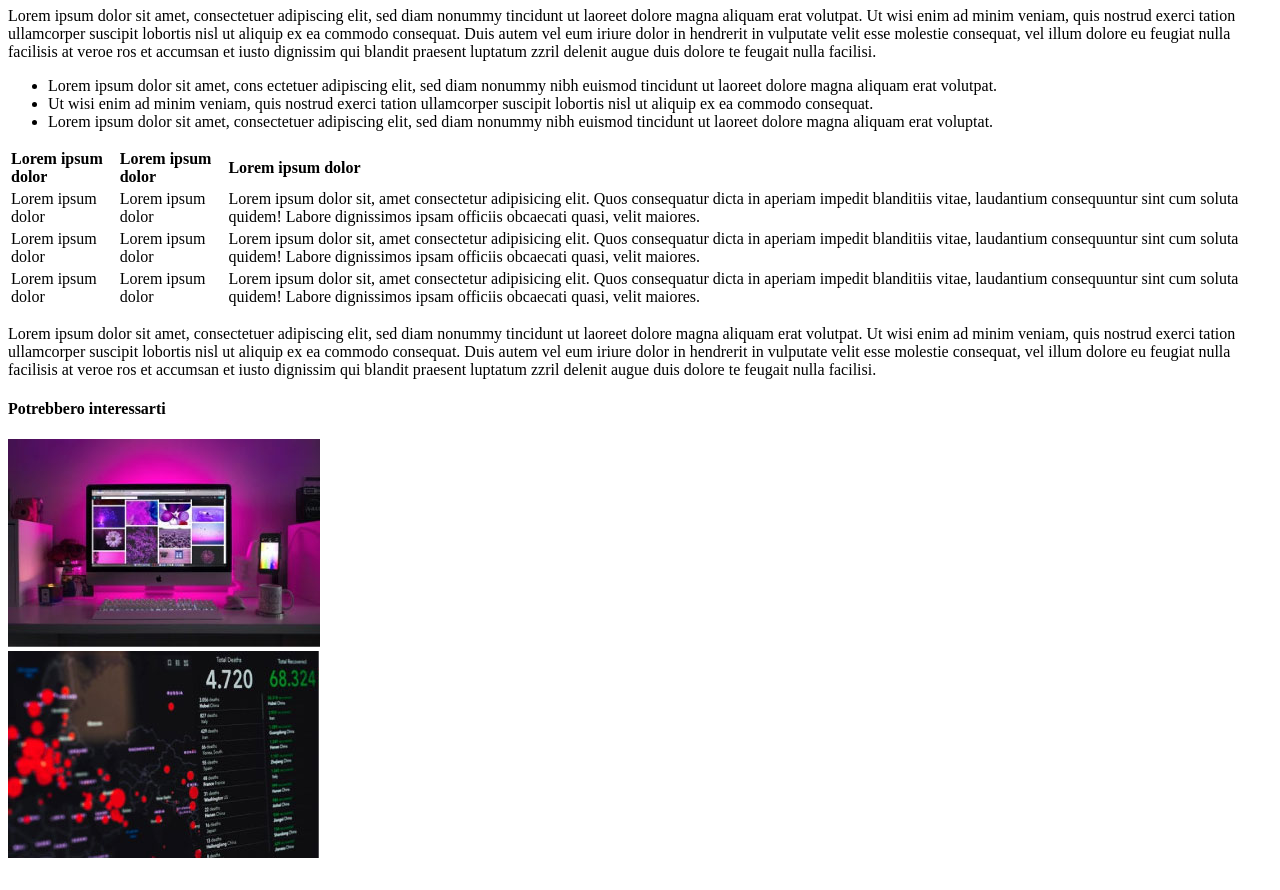
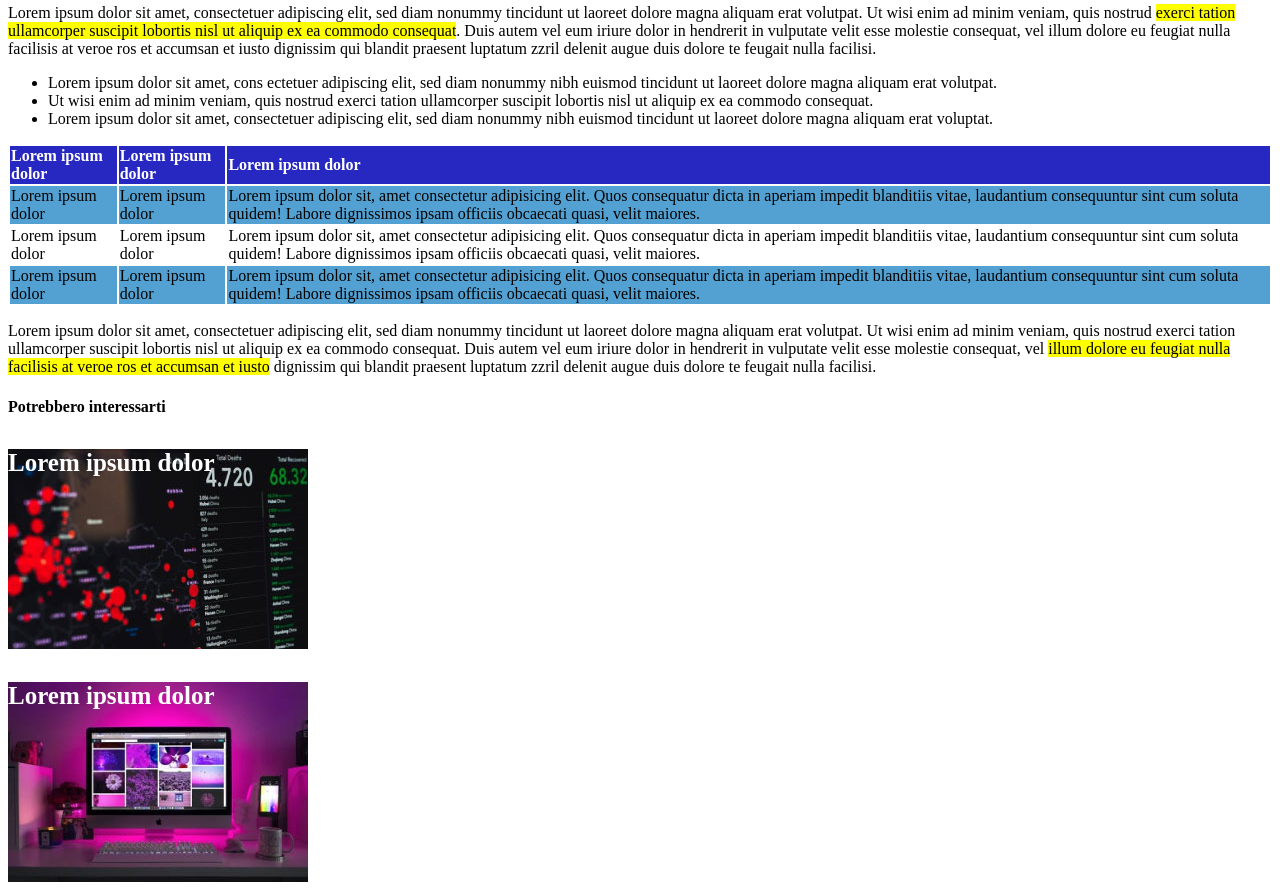
Before and after one commit to robertonesta/html-css-booleaner, a plain HTML site: page index.html in a window 1280 px wide. Shown: the part 609-1499 px from the top of the page. Drawn offline with Linux system fonts and the light colour scheme.

Commit message:
fix last two pictures

```diff
--- a/index.html
+++ b/index.html
@@ -9,8 +9,8 @@
 </head>
 <body>
     <header>
-        <div class="logo"> <!--title-->
-            <img src="./img/logo.svg" alt="the_booleaner">
+        <div> <!--title-->
+            <img class="logo" src="./img/logo.svg" alt="the_booleaner">
         </div>
     </header>
 
@@ -25,7 +25,7 @@
 
         <section> <!--paragraph-->
             <div>
-                <p>Lorem ipsum dolor sit amet, consectetuer adipiscing elit, sed diam nonummy tincidunt ut laoreet dolore magna aliquam erat volutpat. Ut wisi enim ad minim veniam, quis nostrud exerci tation ullamcorper suscipit lobortis nisl ut aliquip ex ea commodo consequat. Duis autem vel eum iriure dolor in hendrerit in vulputate velit esse molestie consequat, vel illum dolore eu feugiat nulla facilisis at veroe ros et accumsan et iusto dignissim qui blandit praesent luptatum zzril delenit augue duis dolore te feugait nulla facilisi. </p>
+                <p>Lorem ipsum dolor sit amet, consectetuer adipiscing elit, sed diam nonummy tincidunt ut laoreet dolore magna aliquam erat volutpat. Ut wisi enim ad minim veniam, quis nostrud <span>exerci tation ullamcorper suscipit lobortis nisl ut aliquip ex ea commodo consequat</span>. Duis autem vel eum iriure dolor in hendrerit in vulputate velit esse molestie consequat, vel illum dolore eu feugiat nulla facilisis at veroe ros et accumsan et iusto dignissim qui blandit praesent luptatum zzril delenit augue duis dolore te feugait nulla facilisi. </p>
                 <ul>
                     <li>Lorem ipsum dolor sit amet, cons ectetuer adipiscing elit, sed diam nonummy nibh euismod tincidunt ut laoreet dolore magna aliquam erat volutpat.</li>
                     <li>Ut wisi enim ad minim veniam, quis nostrud exerci tation ullamcorper suscipit lobortis nisl ut aliquip ex ea commodo consequat.</li>
@@ -51,7 +51,7 @@
                         <td>Lorem ipsum dolor sit, amet consectetur adipisicing elit. Quos consequatur dicta in aperiam impedit blanditiis vitae, laudantium consequuntur sint cum soluta quidem! Labore dignissimos ipsam officiis obcaecati quasi, velit maiores.</td>
                     </tr>
                 </tbody>
-                <tbody>
+                <tbody class="second_raw">
                     <tr>
                         <td>Lorem ipsum dolor</td>
                         <td>Lorem ipsum dolor</td>
@@ -69,16 +69,16 @@
         </section>
 
         <section> <!--last paragraph-->
-            <p>Lorem ipsum dolor sit amet, consectetuer adipiscing elit, sed diam nonummy tincidunt ut laoreet dolore magna aliquam erat volutpat. Ut wisi enim ad minim veniam, quis nostrud exerci tation ullamcorper suscipit lobortis nisl ut aliquip ex ea commodo consequat. Duis autem vel eum iriure dolor in hendrerit in vulputate velit esse molestie consequat, vel illum dolore eu feugiat nulla facilisis at veroe ros et accumsan et iusto dignissim qui blandit praesent luptatum zzril delenit augue duis dolore te feugait nulla facilisi.</p>
+            <p>Lorem ipsum dolor sit amet, consectetuer adipiscing elit, sed diam nonummy tincidunt ut laoreet dolore magna aliquam erat volutpat. Ut wisi enim ad minim veniam, quis nostrud exerci tation ullamcorper suscipit lobortis nisl ut aliquip ex ea commodo consequat. Duis autem vel eum iriure dolor in hendrerit in vulputate velit esse molestie consequat, vel <span>illum dolore eu feugiat nulla facilisis at veroe ros et accumsan et iusto</span> dignissim qui blandit praesent luptatum zzril delenit augue duis dolore te feugait nulla facilisi.</p>
         </section>
 
         <section>
             <h4>Potrebbero interessarti</h4>
-            <div>
-                <img src="./img/monitor.jpg" alt="monitor">
+            <div class="graphic">
+                <h4>Lorem ipsum dolor</h4>
             </div>
-            <div>
-                <img src="./img/graph.jpg" alt="graphic">
+            <div class="monitor">
+                <h4>Lorem ipsum dolor</h4>
             </div>
         </section>
 
--- a/style.css
+++ b/style.css
@@ -1,10 +1,12 @@
 .logo{
-    width: 150px;
     background-image: url(../html-css-booleaner/img/pattern.png);
     background-size: contain;
     background-color: rgb(105, 105, 200);
 }
 
+header{
+    width: 140px;
+}
 <p>{
     color: grey;
 }
@@ -12,3 +14,38 @@
 .table{
     text-align: left;
 }
+
+thead{
+    color: white;
+    background-color: rgb(39, 39, 193);
+}
+
+tbody{
+    color: black;
+    background-color: rgb(83, 161, 210);
+}
+
+span{background-color: yellow;
+
+}
+.second_raw{
+    background-color: white;
+}
+
+.graphic{
+    color: white;
+    font-weight: bold;
+    font-size: 25px;
+    width: 300px;
+    height: 200px;
+    background-image: url(../html-css-booleaner/img/graph.jpg);
+}
+
+.monitor{
+    color:white;
+    font-weight: bold;
+    font-size: 25px;
+    width: 300px;
+    height: 200px;
+    background-image: url(../html-css-booleaner/img/monitor.jpg);
+}
```
